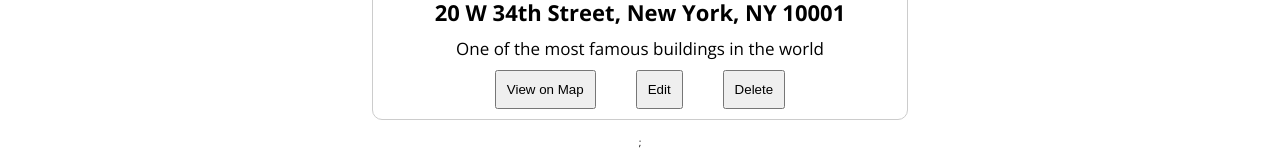
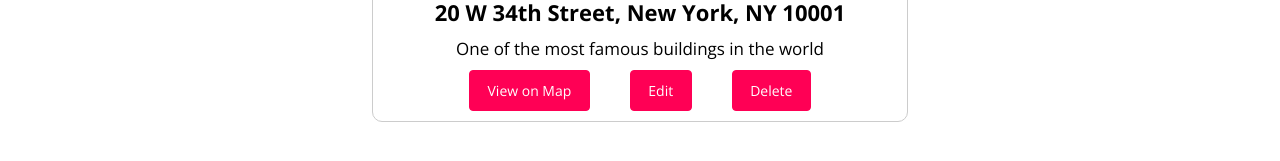
Before and after one commit to robert-laws/practice-june-2020-mern-app, a React (Create React App) app in the folder client/: page /u1/places in a window 1280 px wide. Shown: the part 603-764 px from the top of the page. Built offline with nearby package versions, Linux system fonts and the light colour scheme; the HTML template or start-up script is replaced by a standard one.

Commit message:
add button form element

```diff
--- a/client/src/App.scss
+++ b/client/src/App.scss
@@ -9,6 +9,7 @@
 // SHARED
 @import 'sass/shared/app';
 @import 'sass/shared/navigation';
+@import 'sass/shared/form';
 
 // USERS
 @import 'sass/users/users';
--- a/client/src/places/components/PlaceItem.js
+++ b/client/src/places/components/PlaceItem.js
@@ -1,4 +1,5 @@
 import React from 'react';
+import Button from '../../shared/components/FormElements/Button';
 
 const PlaceItem = ({ place }) => {
   const {
@@ -22,9 +23,9 @@ const PlaceItem = ({ place }) => {
         </div>
       </div>
       <div className='actions'>
-        <button>View on Map</button>
-        <button>Edit</button>
-        <button>Delete</button>
+        <Button>View on Map</Button>
+        <Button to={`/places/${id}`}>Edit</Button>
+        <Button>Delete</Button>
       </div>
     </li>
   );
--- a/client/src/places/pages/UserPlaces.js
+++ b/client/src/places/pages/UserPlaces.js
@@ -39,7 +39,7 @@ const UserPlaces = () => {
   return (
     <div className='places'>
       <h2>User Places</h2>
-      <PlaceList places={loadedPlaces} />;
+      <PlaceList places={loadedPlaces} />
     </div>
   );
 };
--- a/client/src/sass/places/_places.scss
+++ b/client/src/sass/places/_places.scss
@@ -3,6 +3,10 @@
   flex-direction: column;
   align-items: center;
   justify-content: center;
+
+  h2 {
+    margin-top: 1.5rem;
+  }
 }
 
 .places {
@@ -44,11 +48,6 @@
         display: flex;
         width: 100%;
         justify-content: center;
-
-        button {
-          margin: 0 2rem;
-          padding: 1rem;
-        }
       }
     }
   }
--- /dev/null
+++ b/client/src/sass/shared/_form.scss
@@ -0,0 +1,21 @@
+.button {
+  font: inherit;
+  font-size: 1.4rem;
+  padding: 1rem 1.75rem;
+  border: 1px solid #ff0055;
+  border-radius: 4px;
+  background: #ff0055;
+  color: #fff;
+  cursor: pointer;
+  text-decoration: none;
+  margin: 0 2rem;
+
+  &:focus {
+    outline: none;
+  }
+
+  &:hover {
+    background: lighten($color: #ff0055, $amount: 40%);
+    color: #000;
+  }
+}
--- /dev/null
+++ b/client/src/shared/components/FormElements/Button.js
@@ -0,0 +1,32 @@
+import React from 'react';
+import { Link } from 'react-router-dom';
+
+const Button = (props) => {
+  if (props.href) {
+    return (
+      <a className='button' href={props.href}>
+        {props.children}
+      </a>
+    );
+  }
+
+  if (props.to) {
+    return (
+      <Link to={props.to} exact={props.exact} className='button'>
+        {props.children}
+      </Link>
+    );
+  }
+
+  return (
+    <button
+      className='button'
+      onClick={props.onClick}
+      disabled={props.disabled}
+    >
+      {props.children}
+    </button>
+  );
+};
+
+export default Button;
```
